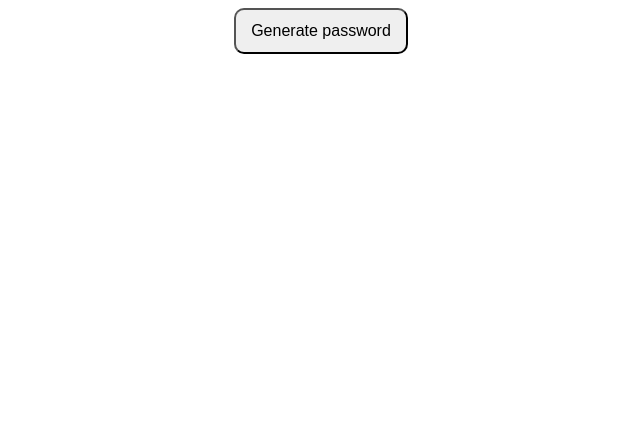
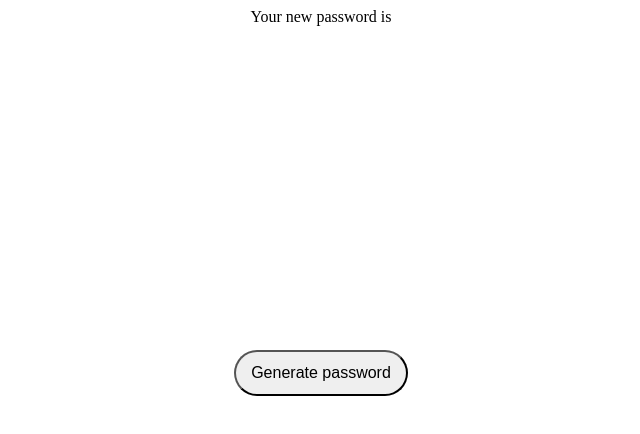
Before and after one commit to nievein-ahmed/pssword-generator, a plain HTML site: page index.html in a window 1280 px wide. Shown: the whole page, without its empty margins (319-959 px from the left). Drawn offline with Linux system fonts and the light colour scheme.

Commit message:
updating

```diff
--- a/index.html
+++ b/index.html
@@ -7,8 +7,9 @@
     <link href="./style.css" rel="stylesheet">
     <title>Document</title>
 </head>
-<label id="click"> </label>
+
 <button onclick="generatePassword()">Generate password</button>
+<label id="click">Your new password is </label>
 <body>
 
 
--- a/style.css
+++ b/style.css
@@ -5,11 +5,13 @@ body {
 }
 
 button {
-    border-radius: 10px;
+    border-radius: 80px;
     padding: 12px 15px;
     font-size: 100%;
     outline: none;
     cursor: pointer;
+    position: absolute;
+    top: 350px;
 
 
 }
```
